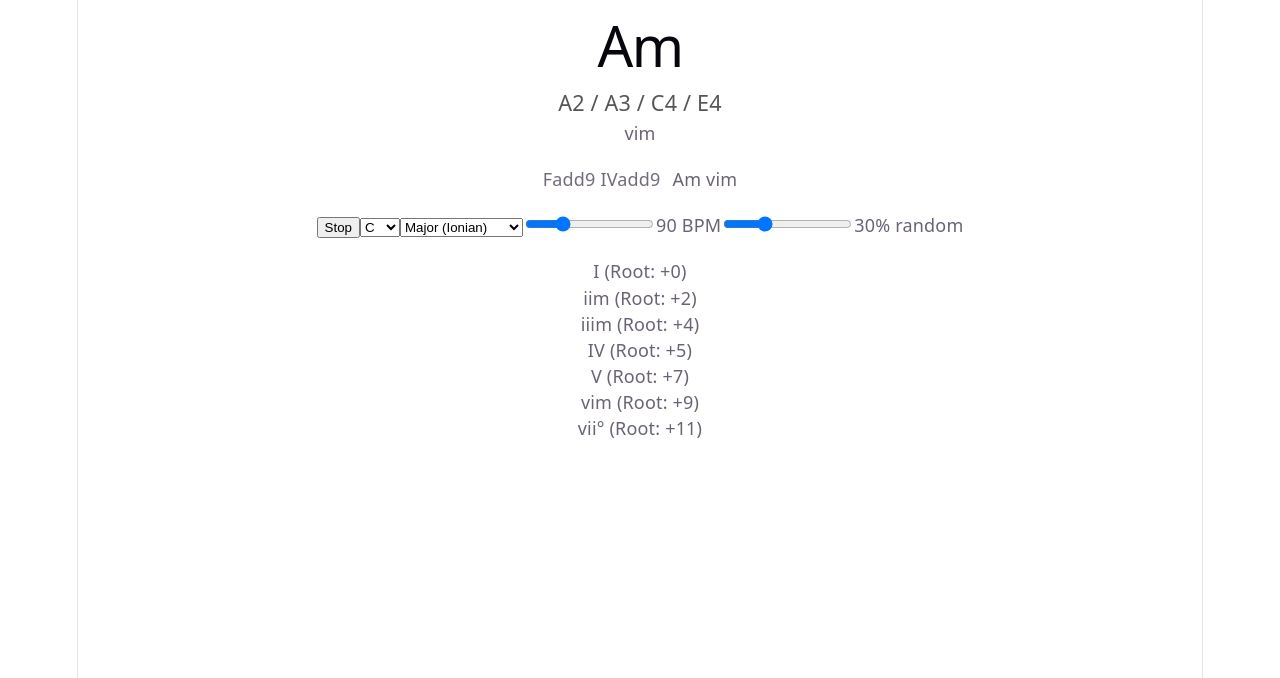
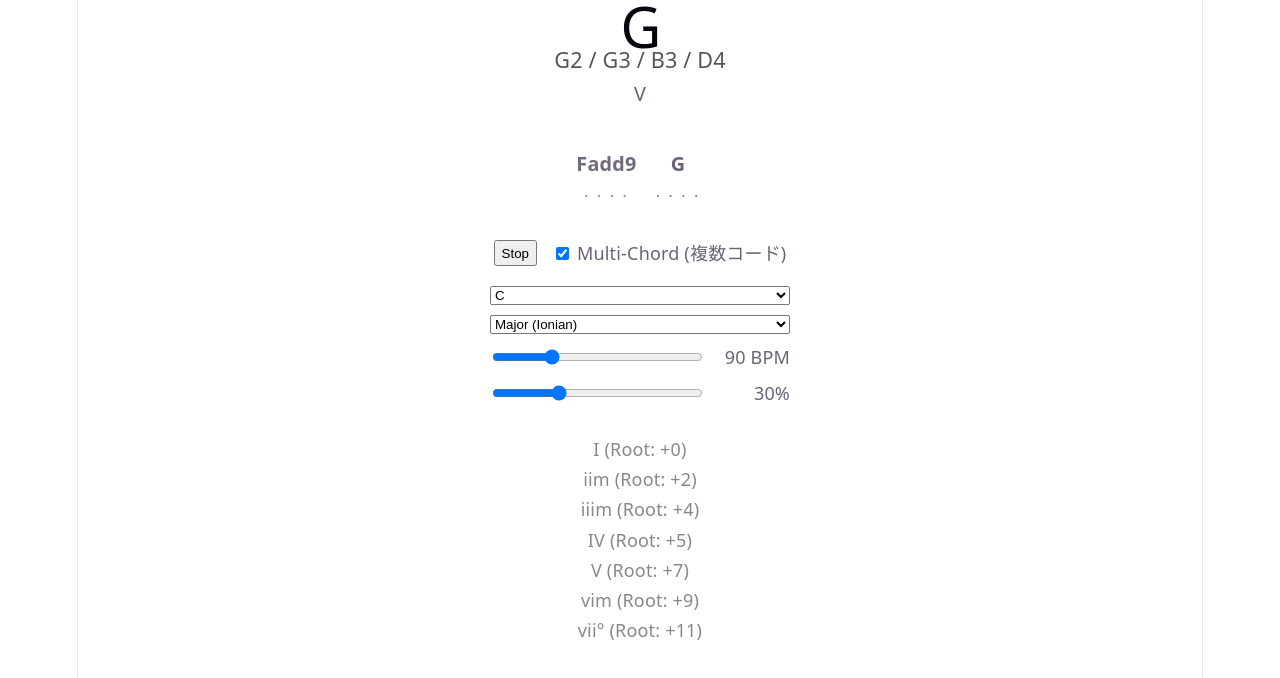
Before and after one commit to Tatsubooom/chord-app, a React app: page / in a window 1280 px wide. Both pictures are taken after a click on the button "Play". Shown: the top 678 px of the page. Built offline with nearby package versions, Linux system fonts and the light colour scheme; the HTML template or start-up script is replaced by a standard one.

Commit message:
add pattern bonus and some fix

```diff
--- a/src/App.jsx
+++ b/src/App.jsx
@@ -11,19 +11,23 @@ export default function App() {
   const [scale, setScale] = useState('major')
   const [bpm, setBpm] = useState(90)
   const [temperature, setTemperature] = useState(0.3)
+
+  const [enableMultiChord, setEnableMultiChord] = useState(true)
+
   const [history, setHistory] = useState([])
   const [currentChord, setCurrentChord] = useState(null)
 
   const timerRef = useRef(null)
   const historyRef = useRef([])
-  const stateRef = useRef({ playing, key, scale, bpm, temperature })
+  const totalBeatsRef = useRef(0)
+  const stateRef = useRef({ playing, key, scale, bpm, temperature, enableMultiChord })
 
   useEffect(() => {
-    stateRef.current = { playing, key, scale, bpm, temperature }
-  }, [playing, key, scale, bpm, temperature])
+    stateRef.current = { playing, key, scale, bpm, temperature, enableMultiChord }
+  }, [playing, key, scale, bpm, temperature, enableMultiChord])
 
   function next() {
-    const { playing, key, scale, bpm, temperature } = stateRef.current
+    const { playing, key, scale, bpm, temperature, enableMultiChord } = stateRef.current
     if (!playing) return
 
     const scaleData = SCALES[scale]
@@ -32,12 +36,54 @@ export default function App() {
     const mode = ['major', 'minor'].includes(scale) ? scale : 'major'
     const weights = calcWeights(currentDegree, historyRef.current, mode, temperature, scaleLength)
     const degree = weightedRandom(weights)
+
+    let beats = 4;
+    // DAWのグリッド入力に合わせた、自然なリズムの分割ロジック
+    const currentMeasureId = Math.floor(totalBeatsRef.current / 4);
+
+    if (enableMultiChord) {
+      const currentBeatInMeasure = totalBeatsRef.current % 4;
+      const rem = 4 - currentBeatInMeasure;
+      const r = Math.random();
+
+      // Temp=0.3の時、分割される確率は 0.09 (9%) と極めて低く設定
+      const splitProb = Math.pow(temperature, 2);
+      // 1拍になる確率はさらに低く設定
+      const oneBeatProb = splitProb * 0.3;
+
+      if (rem === 4) {
+        // 小節の頭: 分割される場合は基本的に「2拍」にして安定させる
+        if (r < splitProb) beats = 2;
+        else beats = 4;
+      } else if (rem === 2) {
+        // 小節の半分(3拍目): ごく稀に1拍の経過和音を入れる
+        if (r < oneBeatProb) beats = 1;
+        else beats = 2;
+      } else {
+        // 1拍目裏や3拍目裏などの中途半端な位置は強制的に1拍にしてグリッドを合わせる
+        beats = 1;
+      }
+    }
+
     const chord = buildChord(key, scale, degree, temperature)
-    const durSec = (60 / bpm) * 4
+    chord.beats = beats
+    chord.isMeasureStart = (totalBeatsRef.current % 4) === 0
+    chord.measureId = currentMeasureId
 
-    // 履歴を直近12件に制限
-    historyRef.current = [chord, ...historyRef.current].slice(0, 12)
-    playChord(chord.midis, durSec)
+    totalBeatsRef.current += beats
+    const durSec = (60 / bpm) * beats
+
+    let newHistory = [chord, ...historyRef.current]
+    let beatSum = 0
+    let keepCount = 0
+    for(let c of newHistory) {
+      beatSum += c.beats
+      keepCount++
+      if(beatSum >= 32) break // 厳密に32拍(8小節)で打ち切り
+    }
+    historyRef.current = newHistory.slice(0, keepCount)
+
+    playChord(chord.midis, durSec, bpm, beats)
     setCurrentChord(chord)
     setHistory([...historyRef.current])
     timerRef.current = setTimeout(next, durSec * 1000)
@@ -47,6 +93,7 @@ export default function App() {
     if (playing) {
       clearTimeout(timerRef.current)
       historyRef.current = []
+      totalBeatsRef.current = 0
       setHistory([])
       setPlaying(false)
       setCurrentChord(null)
@@ -62,52 +109,72 @@ export default function App() {
 
   return (
     <div>
-      <h1>{currentChord ? currentChord.name : '—'}</h1>
-      {/* 構成音の表示を追加 */}
-      <p style={{ fontSize: '1.2em', color: '#555', margin: '4px 0' }}>
+      <div style={{ height: '120px', display: 'flex', flexDirection: 'column', justifyContent: 'center' }}>
+        <h1 style={{ margin: '0' }}>{currentChord ? currentChord.name : '—'}</h1>
+        <p style={{ fontSize: '1.2em', color: '#555', margin: '8px 0' }}>
           {currentChord ? currentChord.noteNames.join(' / ') : ''}
         </p>
-      <p>{currentChord?.roman}</p>
+        <p style={{ margin: '0', fontSize: '1.1em' }}>
+          {currentChord?.roman}
+          {/* 現在のコードからは (4 beats) などの長さを削除しました */}
+        </p>
+      </div>
 
-      <div style={{ display: 'flex', gap: '12px', flexDirection: 'row-reverse', overflowX: 'auto', justifyContent: 'center', alignItems: 'center', margin: '20px 0' }}>
-        {history.map((c, i) => (
+      <div style={{ display: 'flex', gap: '16px', flexDirection: 'row-reverse', overflowX: 'auto', justifyContent: 'center', alignItems: 'center', margin: '30px 0', minHeight: '60px' }}>
+        {history.map((c, i) => {
+          // 4小節ごと（measureIdが4の倍数）の小節頭に区切り線を配置する
+          const isBlockStart = c.isMeasureStart && (c.measureId % 4 === 0);
+
+          return (
             <Fragment key={i}>
-            <div style={{ opacity: 1 - i * 0.05, whiteSpace: 'nowrap' }}>
-              {c.name} {c.roman}
+              <div style={{ opacity: 1 - i * 0.05, whiteSpace: 'nowrap', textAlign: 'center' }}>
+                {/* 履歴表示からローマ数字を削除し、コード名とドットのみに */}
+                <div style={{ fontWeight: 'bold', fontSize: '1.1em' }}>{c.name}</div>
+                <div style={{ fontSize: '0.6em', letterSpacing: '2px', color: '#888', marginTop: '6px' }}>
+                  {'・'.repeat(c.beats)}
                 </div>
-            {/* 4コードごとに区切り線を追加 (最後の要素には表示しない) */}
-            {(i + 1) % 4 === 0 && i !== history.length - 1 && (
-              <div style={{ color: '#aaa', fontWeight: 'bold' }}>|</div>
+              </div>
+              {isBlockStart && i !== history.length - 1 && (
+                <div style={{ color: '#666', fontWeight: 'bold', margin: '0 4px' }}>|</div>
               )}
             </Fragment>
-        ))}
+          )
+        })}
       </div>
 
+      <div style={{ margin: '20px 0', display: 'flex', gap: '15px', justifyContent: 'center' }}>
         <button onClick={toggle}>{playing ? 'Stop' : 'Play'}</button>
+        <label style={{ display: 'flex', alignItems: 'center', gap: '5px' }}>
+          <input type="checkbox" checked={enableMultiChord} onChange={e => setEnableMultiChord(e.target.checked)} />
+          Multi-Chord (複数コード)
+        </label>
+      </div>
 
-      <select value={key} onChange={e => setKey(e.target.value)}>
+      <div style={{ display: 'flex', flexDirection: 'column', alignItems: 'center', gap: '10px', width: '300px', margin: '0 auto' }}>
+        <select value={key} onChange={e => setKey(e.target.value)} style={{ width: '100%' }}>
           {KEYS.map(k => <option key={k}>{k}</option>)}
         </select>
 
-      <select value={scale} onChange={e => setScale(e.target.value)}>
+        <select value={scale} onChange={e => setScale(e.target.value)} style={{ width: '100%' }}>
           {Object.entries(SCALES).map(([value, { label }]) => (
             <option key={value} value={value}>{label}</option>
           ))}
         </select>
 
-      <input type="range" min="50" max="200" value={bpm}
-        onChange={e => {
-          setBpm(Number(e.target.value))
-          clearTimeout(timerRef.current)
-          timerRef.current = setTimeout(next, (60 / Number(e.target.value)) * 4 * 1000)
-        }} />
-      <span>{bpm} BPM</span>
+        <div style={{ display: 'flex', width: '100%', alignItems: 'center', justifyContent: 'space-between' }}>
+          <input type="range" min="50" max="200" value={bpm} style={{ flexGrow: 1 }}
+            onChange={e => setBpm(Number(e.target.value))} />
+          <span style={{ marginLeft: '15px', minWidth: '70px', textAlign: 'right' }}>{bpm} BPM</span>
+        </div>
 
-      <input type="range" min="0" max="1" step="0.01" value={temperature}
+        <div style={{ display: 'flex', width: '100%', alignItems: 'center', justifyContent: 'space-between' }}>
+          <input type="range" min="0" max="1" step="0.01" value={temperature} style={{ flexGrow: 1 }}
             onChange={e => setTemperature(Number(e.target.value))} />
-      <span>{Math.round(temperature * 100)}% random</span>
+          <span style={{ marginLeft: '15px', minWidth: '70px', textAlign: 'right' }}>{Math.round(temperature * 100)}%</span>
+        </div>
+      </div>
 
-      <div style={{ marginTop: '20px' }}>
+      <div style={{ marginTop: '30px', textAlign: 'center' }}>
         {getDefs(scale).map((def, i) => {
           const romanNumerals = ['I', 'II', 'III', 'IV', 'V', 'VI', 'VII'];
           const baseRoman = romanNumerals[i % 7] || '?';
@@ -119,7 +186,7 @@ export default function App() {
           if (isDim) roman = baseRoman.toLowerCase() + '°';
 
           return (
-            <div key={i}>
+            <div key={i} style={{ marginBottom: '4px', color: '#888' }}>
               <span>{roman} (Root: +{def.root})</span>
             </div>
           )
--- a/src/engines/weightEngine.js
+++ b/src/engines/weightEngine.js
@@ -1,82 +1,103 @@
-// 機能和声の遷移テーブル（基本の重み）
 const TRANSITION = {
   major: [
-    // to: I   ii  iii  IV   V   vi  vii°
-    [       2,   3,   2,   5,   5,   4,   1  ],  // from I
-    [       3,   1,   1,   2,   8,   2,   1  ],  // from ii
-    [       2,   1,   1,   5,   3,   6,   1  ],  // from iii
-    [       4,   3,   1,   1,   7,   2,   1  ],  // from IV
-    [       9,   1,   1,   2,   1,   4,   1  ],  // from V
-    [       2,   6,   1,   5,   3,   1,   1  ],  // from vi
-    [       8,   1,   1,   1,   2,   2,   1  ],  // from vii°
+    [       1,   2,   2,   7,   5,   6,   1  ],  // from I
+    [       1,   1,   1,   3,   9,   2,   1  ],  // from ii
+    [       1,   1,   1,   6,   1,   7,   1  ],  // from iii
+    [       5,   2,   4,   1,   8,   1,   1  ],  // from IV
+    [       8,   1,   3,   1,   1,   5,   1  ],  // from V
+    [       1,   6,   1,   6,   2,   1,   1  ],  // from vi
+    [       8,   1,   1,   1,   1,   2,   1  ],  // from vii°
   ],
   minor: [
-    // to: i   ii° III  iv   v   VI  VII
-    [       2,   1,   2,   5,   4,   4,   3  ],  // from i
-    [       2,   1,   1,   2,   8,   2,   2  ],  // from ii°
-    [       2,   1,   1,   3,   3,   6,   2  ],  // from III
-    [       3,   2,   1,   1,   7,   2,   3  ],  // from iv
-    [       7,   1,   1,   3,   1,   3,   1  ],  // from v
-    [       2,   3,   1,   6,   3,   1,   5  ],  // from VI
-    [       6,   1,   2,   1,   3,   3,   1  ],  // from VII
+    [       1,   1,   3,   6,   3,   6,   4  ],  // from i
+    [       1,   1,   1,   1,   8,   2,   2  ],  // from ii°
+    [       1,   1,   1,   4,   1,   6,   2  ],  // from III
+    [       3,   2,   3,   1,   7,   1,   3  ],  // from iv
+    [       8,   1,   1,   1,   1,   4,   1  ],  // from v
+    [       1,   3,   1,   6,   2,   1,   5  ],  // from VI
+    [       5,   1,   4,   1,   1,   1,   1  ],  // from VII
+  ],
+  majorPenta: [
+    [       1,   2,   2,   5,   4  ], // from 0(I)
+    [       2,   1,   1,   4,   2  ], // from 1(II)
+    [       1,   1,   1,   2,   5  ], // from 2(III)
+    [       5,   1,   1,   1,   2  ], // from 3(V)
+    [       2,   3,   1,   4,   1  ], // from 4(VI)
+  ],
+  minorPenta: [
+    [       1,   3,   4,   5,   4  ], // from 0(i)
+    [       1,   1,   4,   2,   2  ], // from 1(III)
+    [       3,   1,   1,   5,   2  ], // from 2(iv)
+    [       6,   1,   1,   1,   4  ], // from 3(v)
+    [       4,   2,   1,   1,   1  ], // from 4(VII)
   ]
 };
 
-// 有名な進行パターン（クリシェを含む）
 const PATTERNS = {
   major: [
-    { name: '王道進行', seq: [3, 4, 2, 5], bonus: 12 }, // IV-V-iii-vi
-    { name: 'カノン進行', seq: [0, 4, 5, 2, 3, 0, 3, 4], bonus: 14 }, // I-V-vi-iii-IV-I-IV-V
-    { name: '小室進行', seq: [5, 3, 4, 0], bonus: 10 }, // vi-IV-V-I
-    { name: 'ツーファイブ', seq: [1, 4, 0], bonus: 15 }, // ii-V-I
-    { name: 'メジャークリシェ', seq: [0, 0, 0, 3], bonus: 20 }, // I-I(maj7)-I7-IV (同一ルート内変化を想定)
-    { name: '下降クリシェ', seq: [5, 5, 5, 3], bonus: 18 }, // vi-vi(maj7)-vi7-IV
+    { name: '王道進行', seq: [3, 4, 2, 5], bonus: 15 },
+    { name: 'カノン進行', seq: [0, 4, 5, 2, 3, 0, 3, 4], bonus: 15 },
+    { name: '小室進行', seq: [5, 3, 4, 0], bonus: 12 },
+    { name: 'ツーファイブ', seq: [1, 4, 0], bonus: 18 },
+    { name: 'JustTheTwoOfUs', seq: [3, 2, 5, 0], bonus: 14 },
+    { name: 'サブドミナント終止', seq: [3, 0], bonus: 10 },
+    { name: 'ポップス展開', seq: [0, 3, 4, 5], bonus: 12 },
   ],
   minor: [
-    { name: 'マイナークリシェ', seq: [0, 0, 0, 3], bonus: 20 }, // i-i(maj7)-i7-iv
-    { name: '小室(Minor)', seq: [5, 3, 6, 0], bonus: 12 }, // VI-iv-VII-i
-    { name: '2-5-1', seq: [1, 4, 0], bonus: 15 }, // ii°-v-i
-    { name: 'アンダルシア', seq: [0, 6, 5, 4], bonus: 12 }, // i-VII-VI-V
+    { name: '小室(Minor)', seq: [5, 3, 6, 0], bonus: 15 },
+    { name: '2-5-1', seq: [1, 4, 0], bonus: 18 },
+    { name: 'アンダルシア', seq: [0, 6, 5, 4], bonus: 12 },
+    { name: 'マイナー展開', seq: [5, 6, 0], bonus: 12 },
+  ],
+  majorPenta: [
+    { name: 'ペンタ進行1', seq: [0, 3, 4], bonus: 15 },
+    { name: 'ペンタ進行2', seq: [4, 3, 0], bonus: 12 },
+  ],
+  minorPenta: [
+    { name: 'ペンタマイナー1', seq: [0, 2, 3], bonus: 15 },
+    { name: 'ロックリフ的', seq: [0, 1, 2], bonus: 12 },
   ]
 };
 
-// 代理コードの定義（判定を緩くするためのグループ）
+// 代理コードのグループ定義 (Tonic, Subdominant, Dominant)
 const SUBSTITUTES = {
-  0: [0, 5, 2], // I は vi, iii で代用
-  1: [1, 3, 6], // ii は IV, vii° で代用
-  2: [2, 0, 5], // iii は I, vi で代用
-  3: [3, 1, 5], // IV は ii, vi で代用
-  4: [4, 6],    // V は vii° で代用
-  5: [5, 0, 3], // vi は I, IV で代用
-  6: [6, 4, 1], // vii° は V, ii で代用
+  0: [0, 5, 2], // I (T) は vi, iii で代理
+  1: [1, 3],    // ii (SD) は IV で代理
+  2: [2, 0, 5], // iii (T) は I, vi で代理
+  3: [3, 1],    // IV (SD) は ii で代理
+  4: [4, 6],    // V (D) は vii° で代理
+  5: [5, 0],    // vi (T) は I で代理
+  6: [6, 4],    // vii° (D) は V で代理
 };
 
-function isSimilar(degreeA, degreeB) {
+function isSimilar(degreeA, degreeB, scaleLength) {
   if (degreeA === degreeB) return true;
-  const subs = SUBSTITUTES[degreeB % 7];
-  return subs ? subs.includes(degreeA % 7) : false;
+  // ペンタトニック（5音）の場合は代理コードの判定を行わず厳密に比較する
+  if (scaleLength === 7) {
+    const subs = SUBSTITUTES[degreeB % 7];
+    return subs ? subs.includes(degreeA % 7) : false;
+  }
+  return false;
 }
 
-function calcPatternBonus(history, mode, temperature) {
-  const bonus = new Array(7).fill(0);
+function calcPatternBonus(history, mode, temperature, scaleLength) {
+  const bonus = new Array(scaleLength).fill(0);
   if (!history.length) return bonus;
 
-  // 直近の履歴（古い順にソート）
   const recent = history.slice(0, 4).map(c => c.degree).reverse();
+  // ペンタトニックモードにも対応
   const patterns = PATTERNS[mode] || PATTERNS.major;
 
   patterns.forEach(({ seq, bonus: value }) => {
     for (let i = 0; i < seq.length - 1; i++) {
-      // 1〜3音の短いマッチでもボーナスを与える
       for (let matchLen = 1; matchLen <= Math.min(recent.length, 3); matchLen++) {
         const subRecent = recent.slice(-matchLen);
         const subPattern = seq.slice(i, i + matchLen);
 
-        if (subRecent.every((d, idx) => isSimilar(d, subPattern[idx]))) {
+        if (subRecent.every((d, idx) => isSimilar(d, subPattern[idx], scaleLength))) {
           const nextIdx = i + matchLen;
           if (nextIdx < seq.length) {
-            const targetDegree = seq[nextIdx] % 7;
-            // Temperatureが低いほど、パターンの拘束力を強める
+            const targetDegree = seq[nextIdx] % scaleLength;
             bonus[targetDegree] += value * (1.8 - temperature);
           }
         }
@@ -99,19 +120,23 @@ export function weightedRandom(weights) {
 }
 
 export function calcWeights(currentDegree, history, mode, temperature, scaleLength = 7) {
-  const table = TRANSITION[mode] || TRANSITION.major;
-  const harmonic = [...(table[currentDegree % 7] || new Array(7).fill(1))];
+  // スケール長に合わせて適切なテーブルを選択
+  let effectiveMode = mode;
+  if (scaleLength === 5) {
+    effectiveMode = mode.startsWith('minor') ? 'minorPenta' : 'majorPenta';
+  }
 
-  const patternBonus = calcPatternBonus(history, mode, temperature);
+  const table = TRANSITION[effectiveMode] || TRANSITION.major;
+  const harmonic = [...(table[currentDegree % scaleLength] || new Array(scaleLength).fill(1))];
 
-  // 重みの合成とスケーリング
+  const patternBonus = calcPatternBonus(history, effectiveMode, temperature, scaleLength);
+  const exponent = 2.5 - (temperature * 2.0);
+
   let finalWeights = harmonic.map((w, i) => {
     let combined = w + (patternBonus[i] || 0);
-    // Temperatureが高いほど、重みの差を平坦にする（意外性を出す）
-    return Math.pow(combined, 1.0 / (temperature + 0.5));
+    return Math.pow(combined, exponent);
   });
 
-  // スケール長に合わせたリサイズ
   if (finalWeights.length !== scaleLength) {
     const resized = new Array(scaleLength).fill(1);
     finalWeights.forEach((w, i) => { if (i < scaleLength) resized[i] = w; });
```
Also changed, not shown: src/engines/audioEngine.js (+27 -31 lines), src/engines/chordEngine.js (+19 -12 lines). Lines whose indentation alone changed are shown as unchanged.
